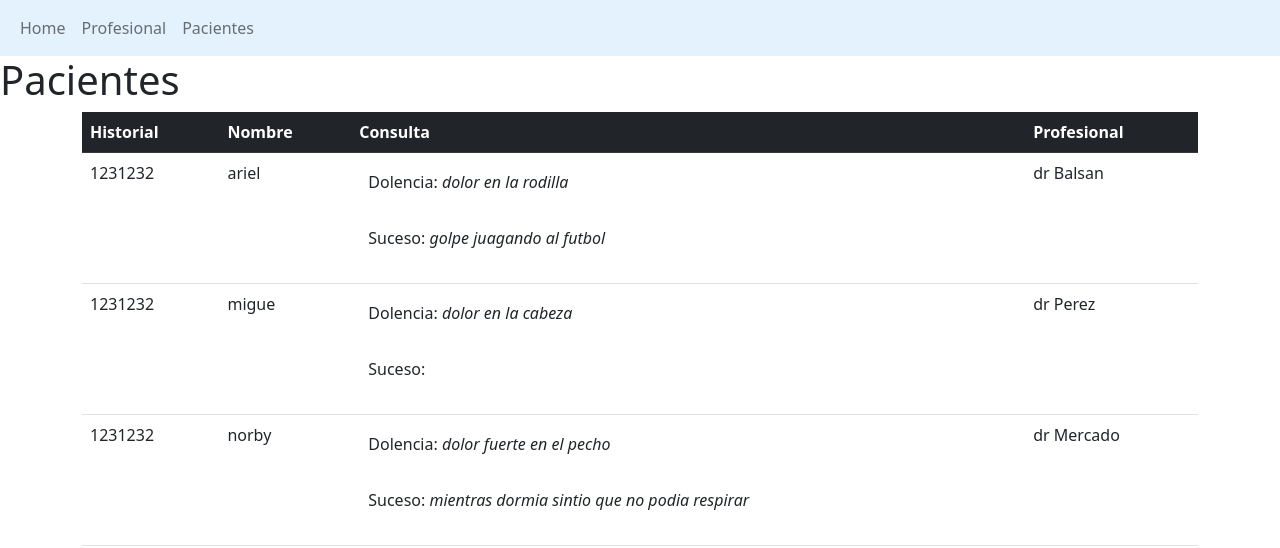
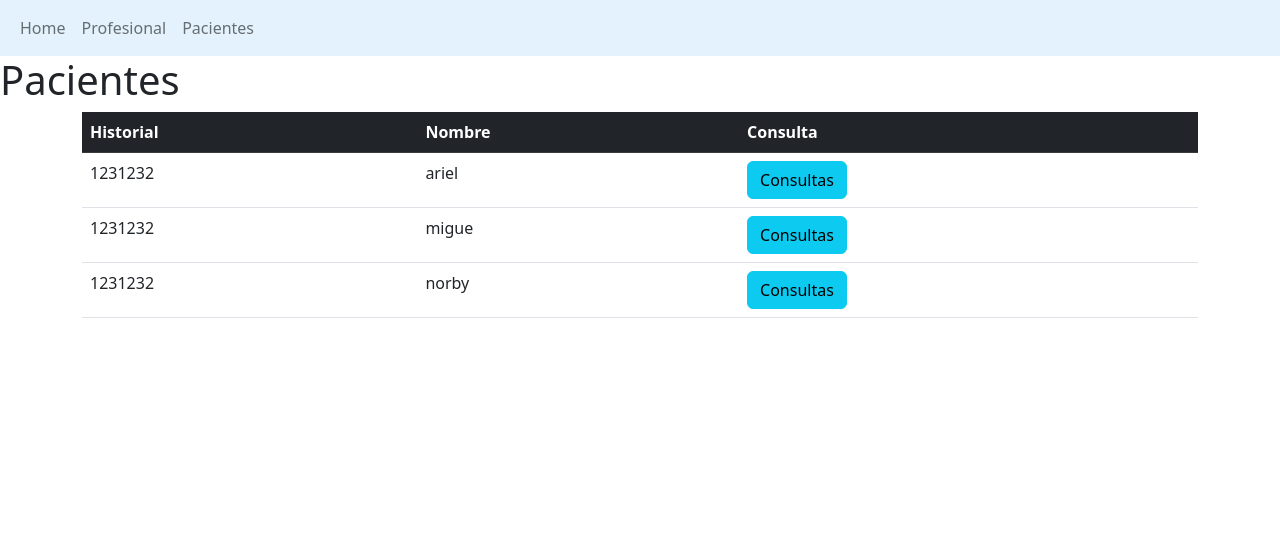
Before and after one commit to ArielEzequielPerez/Challenge_Clinica, a Vue app: page /paciente in a window 1280 px wide. Shown: the top 548 px of the page. Built offline with nearby package versions, Linux system fonts and the light colour scheme.

Commit message:
falta mostrar un popup en consultas

```diff
--- a/datosDeTablas/paciente.json
+++ b/datosDeTablas/paciente.json
@@ -1,37 +1,57 @@
 [
   {
+    "id": 1,
     "historial": 1231232,
-        "nombre":"ariel",
-        "consutas":[
+    "nombre": "ariel",
+    "consutas": [
       {
-                "dolencia":"dolor en la rodilla",
-                "suceso":"golpe juagando al futbol"
+        "accion": "Consulta",
+        "fecha": "21/02/2023",
+        "profesional": "dr. Balsan",
+        "costoConsulta": "2500",
+        "descripcion": "golpe juagando al futbol",
+        "costoMaterialDescartable": "1400"
       }
-        ],
-        "profesional" : "dr Balsan"
-
+    ]
   },
   {
+    "id": 2,
     "historial": 1231232,
-        "nombre":"migue",
-        "consutas":[
+    "nombre": "migue",
+    "consutas": [
       {
-                "dolencia":"dolor en la cabeza",
-                "suceso":""
-            }
-        ],
-        "profesional" : "dr Perez"
-
+        "id": 1,
+        "accion": "resonancia",
+        "fecha": "21/02/2023",
+        "profesional": "dr. Balsan",
+        "costoConsulta": "2500",
+        "descripcion": "Dolor de rodilla",
+        "costoMaterialDescartable": "1000"
       },
       {
-        "historial": 1231232,
-        "nombre":"norby",
-        "consutas":[
-            {
-                "dolencia":"dolor fuerte en el pecho",
-                "suceso":"mientras dormia sintio que no podia respirar"
-            }
-        ],
-        "profesional" : "dr Mercado"
+        "accion": "Consulta",
+        "fecha": "21/02/2023",
+        "profesional": "dr. Mercado",
+        "costoConsulta": "2500",
+        "descripcion": "golpe juagando al futbol",
+        "costoMaterialDescartable": "1400"
       }
     ]
+  },
+  {
+    "id": 3,
+    "historial": 1231232,
+    "nombre": "norby",
+    "consutas": [
+      {
+        "id": 2,
+        "accion": "Consulta",
+        "fecha": "21/02/2023",
+        "profesional": "dr. Mercado",
+        "costoConsulta": "2500",
+        "descripcion": "Dolor cabeza",
+        "costoMaterialDescartable": "1400"
+      }
+    ]
+  }
+]
--- a/datosDeTablas/profesional.json
+++ b/datosDeTablas/profesional.json
@@ -1,6 +1,6 @@
 [
     {
-        "legajo": 1123,
+        "matricula": 1123,
         "nombre": "dr. Perez",
         "especialidad": "Traumatologia"
     },
--- a/src/components/Pacientes.vue
+++ b/src/components/Pacientes.vue
@@ -7,7 +7,6 @@
           <th>Historial</th>
           <th>Nombre</th>
           <th>Consulta</th>
-          <th>Profesional</th>
         </tr>
       </thead>
       <tbody>
@@ -15,20 +14,42 @@
           <td>{{ paciente.historial }}</td>
           <td>{{ paciente.nombre }}</td>
           <td>
-            <tr class="table" v-for="consulta in paciente.consutas">
+            <button
+              type="button"
+              class="btn btn-info"
+              v-on:click="verConsultas(paciente.id)"
+            >
+              Consultas
+            </button>
+            <div v-if="mostrarDetalles">
+              <!-- Componente modal -->
+              <teleport to="body">
+                <div class="modal">
+                  <div class="modal-content">
+                    <!-- Contenido del modal -->
+                    <h2>Detalles</h2>
+                    <p>Información adicional sobre el elemento.</p>
+                    <button v-on:click="ocultarPopup">Cerrar</button>
+                  </div>
+                </div>
+              </teleport>
+              <!-- Fondo oscuro detrás del modal -->
+              <div class="modal-overlay" v-on:click="ocultarPopup"></div>
+            </div>
+            <!-- <button v-on:click="mostrarPopup(paciente.consutas)">Ver Consultas</button> -->
+            <!-- <tr class="table" v-for="consulta in paciente.consutas">
               <td>
-                <div>
-                  <p>
-                    Dolencia: <em>{{ consulta.dolencia }}</em>
-                  </p>
-                  <p>
-                    Suceso: <em>{{ consulta.suceso }}</em>
-                  </p>
-                </div>
+                <p>Acción: {{ consulta.accion }}</p>
+                <p>Fecha: {{ consulta.fecha }}</p>
+                <p>Profesional: {{ consulta.profesional }}</p>
+                <p>Costo Consulta {{ consulta.costoConsulta }}</p>
+                <p>Descripción: {{ consulta.descripcion }}</p>
+                <p>
+                  Costo del Material: {{ consulta.costoMaterialDescartable }}
+                </p>
               </td>
-            </tr>
+            </tr> -->
           </td>
-          <td>{{ paciente.profesional }}</td>
         </tr>
       </tbody>
     </table>
@@ -38,20 +59,27 @@
 import pacientes from "../../datosDeTablas/paciente.json";
 import { onMounted, ref, reactive } from "vue";
 
-// Aca deberia estar conectado con una api
+const mostrarDetalles = ref(false);
+
+function verConsultas(id: number) {
+  const pacienteEncontrado = pacientes.find((paciente) => paciente.id === id);
+  if (pacienteEncontrado == null) {
+    alert("Paciente no encontrado");
+  }
+  if (pacienteEncontrado?.consutas.length === 0) {
+    alert("El paciente no tiene consultas");
+  }
+  mostrarDetalles.value = true;
+  console.log({ paciente: pacienteEncontrado });
+
+  return pacienteEncontrado?.consutas;
+}
+function ocultarPopup() {
+  mostrarDetalles.value = false;
+}
 </script>
 <style>
-.tr {
-  display: flex;
-  justify-content: center;
-}
-.check {
-  width: 30px;
-  height: 30px;
-}
-
-input[type="checkbox"] {
-  cursor: pointer;
-  transform: scale(2);
+.p {
+  font-weight: 100;
 }
 </style>
```
Also changed, not shown: 1 other file (tests, documents, lock files or other folders). Lines whose indentation alone changed are shown as unchanged.
